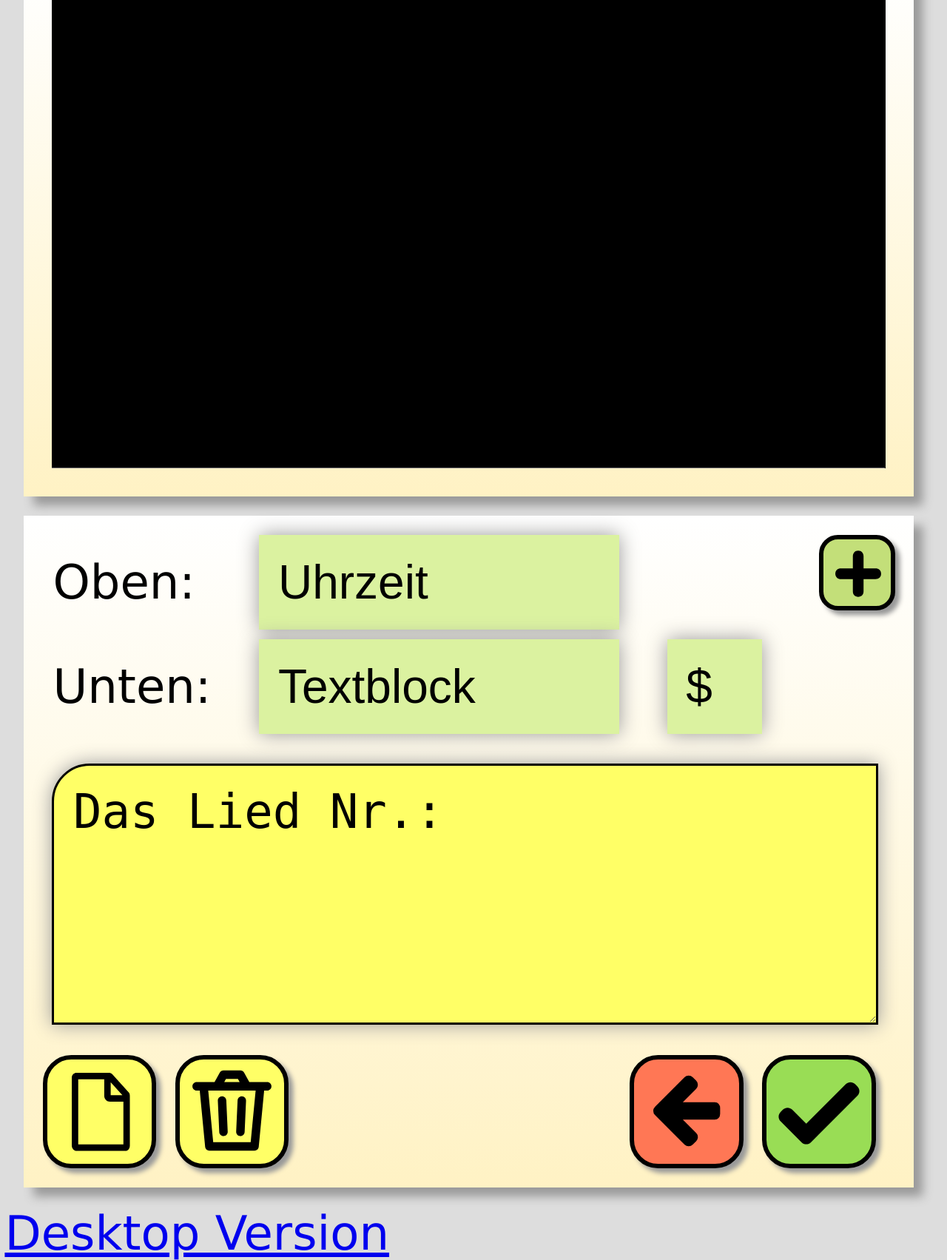
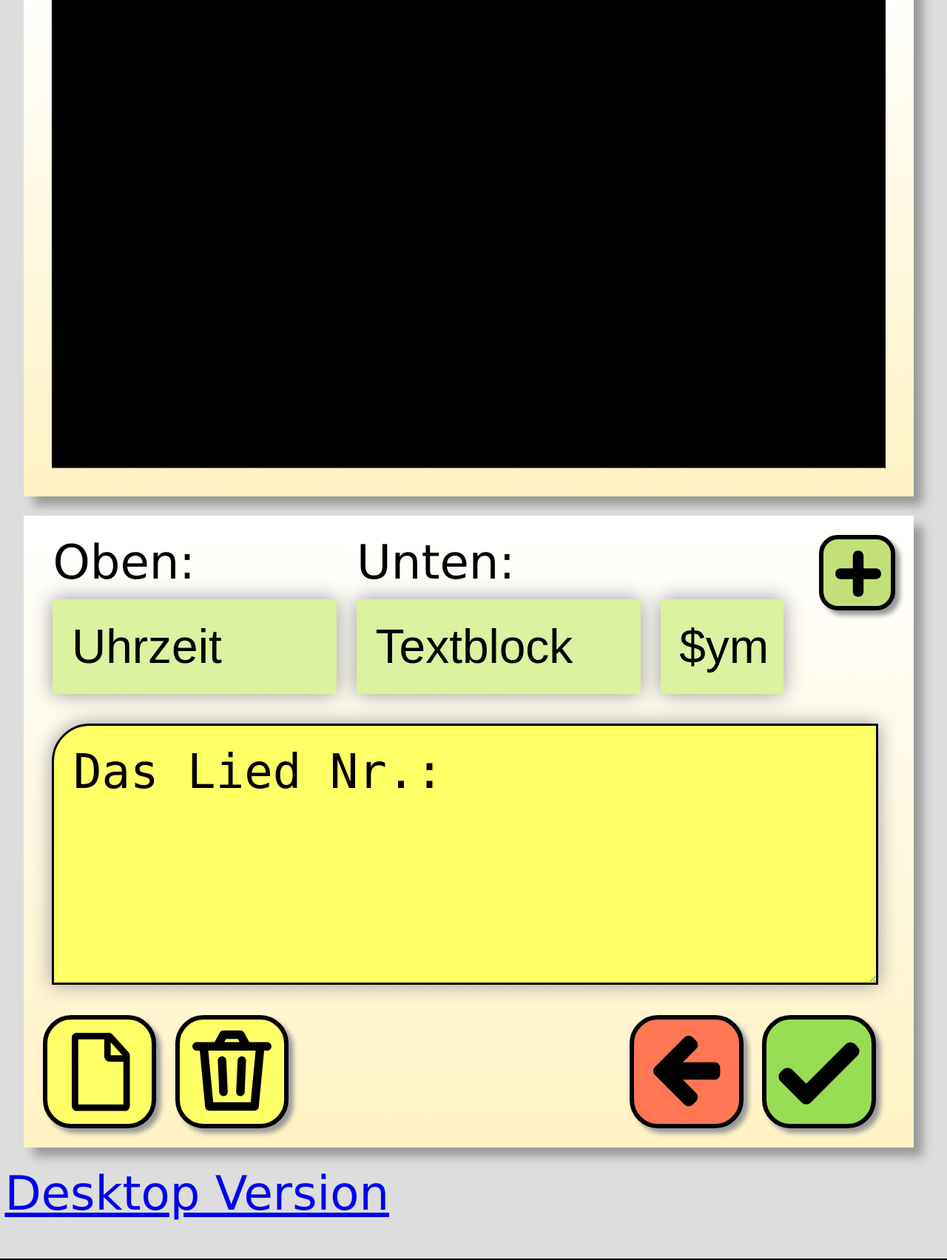
Before and after one commit to mehlbox/DieUhr, a PHP site: page / in a window 1280 px wide. Shown: the part 241-1944 px from the top of the page at 74% size. Run offline with PHP 8.4, Linux system fonts and the light colour scheme; data that the repository does not hold is empty.

Commit message:
fix desktop view

```diff
--- a/desktop.css
+++ b/desktop.css
@@ -22,7 +22,7 @@ select {
 }
 
 #upperLine, #lowerLine {
-	width: 36vw;
+	width: 30vw;
 }
 
 textarea {
--- a/index.css
+++ b/index.css
@@ -38,11 +38,11 @@ select {
 }
 
 #upperLine, #lowerLine {
-	width: 38vw;
+	width: 30vw;
 }
 
 #symbol {
-	width: 10vw;
+	width: 13vw;
 }
 
 textarea {
@@ -178,7 +178,7 @@ table {
 
 td {
 	padding-top: 1vw;
-	padding-right: 5vw;
+	padding-right: 2vw;
 }
 
 .boxin td {
--- a/index.php
+++ b/index.php
@@ -44,6 +44,10 @@
 			<table>
 				<tr>
 					<td>Oben:</td>
+					<td>Unten:</td>
+					<td></td>
+				</tr>
+				<tr>
 					<td>
 						<select id="upperLine">
 							<option value="clock"     >Uhrzeit</option>
@@ -54,10 +58,6 @@
 							<option value="off"       >Aus</option>
 						</select>
 					</td>
-					<td></td>
-				</tr>
-				<tr>
-					<td>Unten:</td>
 					<td>
 						<select id="lowerLine">
 							<option value="clock"     >Uhrzeit</option>
@@ -70,7 +70,7 @@
 					</td>
 					<td>
 						<select id="symbol">
-							<option value="" >$</option>
+							<option value="" >$ym</option>
 							<option value="&#10084;" >&#10084;</option>
 							<option value="&#10047;" >&#10047;</option>
 							<option value="&#10049;" >&#10049;</option>
--- a/js/displayFunction.js
+++ b/js/displayFunction.js
@@ -1,15 +1,23 @@
 function timeloop() {
-	if (window.frameElement && selectDisplay == '') {
-	  // mobile
-		if (local.tab == 'Live') {
-			checkDisplay(remote);
-		} else {
-			checkDisplay(local);
+	if (window.frameElement) {
+	  // in frame
+		if (selectDisplay == '') { // mobile application
+			if (local.tab == 'Live') {
+				checkDisplay(remote);
+			} else {
+				checkDisplay(local);
+			}
+		} else { // desktop application
+			if (selectDisplay == 'Live') {
+				checkDisplay(remote);
+			} else {
+				checkDisplay(local);
+			}
 		}
 		$('#error').hide();
 	setTimeout("timeloop()",1000);
 	} else {
-	  // independent
+	  // independent, not in frame
 		$.ajax({
 		url: "function.php",
 		cache: false
--- a/js/index.js
+++ b/js/index.js
@@ -5,7 +5,7 @@ $("#countdownControl").hide();
 var local  = { }
 var temp   = { }
 var remote = { }
-var version = "1.0.6";
+var version = "1.0.7";
 var displayChange 	= 0;
 
 try {
--- a/js/indexFunction.js
+++ b/js/indexFunction.js
@@ -11,12 +11,23 @@ function timeloop() {
 		checkButton();
 		window.frames[0].local 	= local;
 		window.frames[0].remote = remote;
+		if (decodeURIComponent(urlParam('d')) != '') window.frames[1].remote = remote;
 	})
 	.fail(function() {
 		$("#error").show();
 	})
 	setTimeout("timeloop()",1000);
 };
+
+function urlParam(name){
+    var results = new RegExp('[\?&]' + name + '=([^&#]*)').exec(window.location.href);
+    if (results==null){
+       return '';
+    }
+    else{
+       return results[1] || 0;
+    }
+}
 
 function sendDisplay() {
 	$.ajax({
```
Also changed, not shown: 1 other file.
